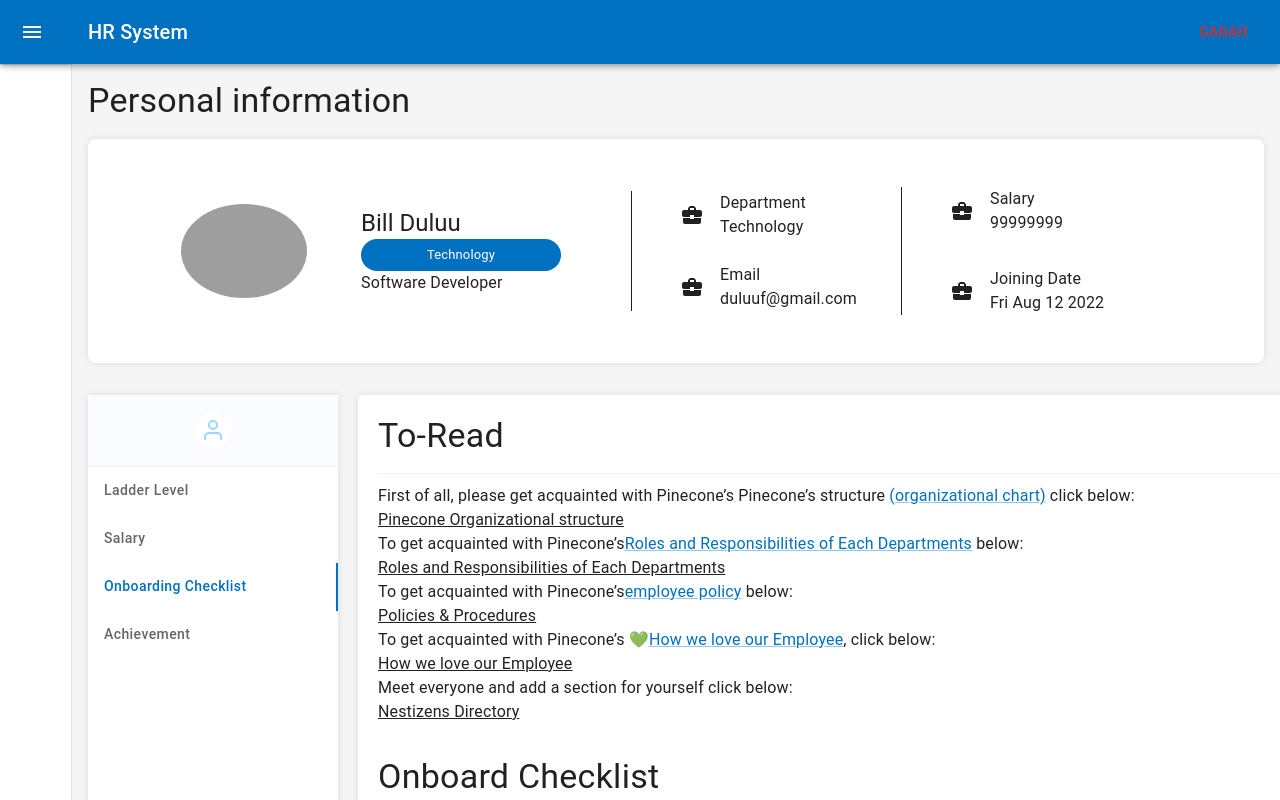
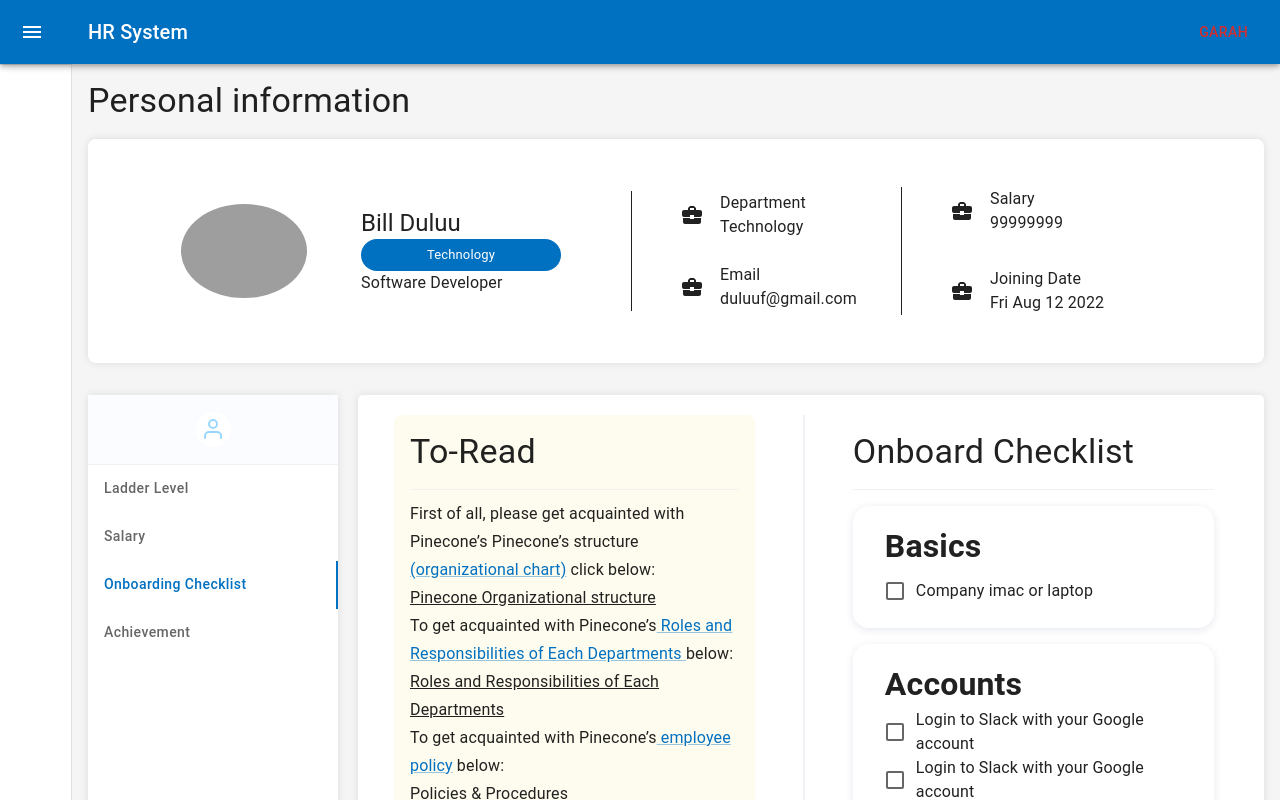
Before and after one commit to nestsolutionsllc/nest-hr, a Next.js app in the folder frontend/: page /profile in a window 1280 px wide. Both pictures are taken after a click on the tab "Onboarding Checklist". Built offline with nearby package versions, Linux system fonts and the light colour scheme; grey boxes are pictures that could not be loaded.

Commit message:
style(onboarding style): improved onboarding style

```diff
--- a/frontend/src/components/profile/Onboard.tsx
+++ /dev/null
@@ -1,31 +0,0 @@
-import { FC } from "react";
-import { Typography, Box } from "@mui/material";
-import CheckBoxForm from "./CheckBoxForm";
-import ReadGuide from "./ReadGuide";
-
-const styles = {
-  title: {
-    borderBottom: 1,
-    paddingBottom: 2,
-    borderColor: "#f0f2f5",
-  },
-  container: {
-    width: "71vw",
-    maxHeight: "85vh",
-    overflow: "auto",
-  },
-};
-
-const Onboard: FC = () => {
-  return (
-    <Box sx={styles.container}>
-      <ReadGuide />
-      <Typography variant="h4" sx={styles.title}>
-        Onboard Checklist
-      </Typography>
-      <CheckBoxForm />
-    </Box>
-  );
-};
-
-export default Onboard;
--- a/frontend/src/components/profile/VerticalTabs.tsx
+++ b/frontend/src/components/profile/VerticalTabs.tsx
@@ -2,7 +2,7 @@ import { FC, ReactNode, SyntheticEvent, useState } from "react";
 import { Tabs, Tab, Box, Stack } from "@mui/material";
 import Ladder from "./Ladder";
 import Salary from "./Salary";
-import Onboard from "./Onboard";
+import Onboard from "./onboarding/Onboard";
 import Achievement from "./achievement";
 
 const tabItems = [
--- a/frontend/src/components/profile/mockData.ts
+++ b/frontend/src/components/profile/mockData.ts
@@ -1,4 +1,4 @@
-import { InfoType, SkillItemType, CertificateItemType, AwardItemType, MockType } from "./type";
+import { InfoType, SkillItemType, CertificateItemType, AwardItemType, CheckListMockType } from "./type";
 
 export const INFO_MOCK_DATA: InfoType = {
   lastName: "Bill",
@@ -12,7 +12,7 @@ export const INFO_MOCK_DATA: InfoType = {
     "https://w7.pngwing.com/pngs/340/946/png-transparent-avatar-user-computer-icons-software-developer-avatar-child-face-heroes.png",
 };
 
-export const MOCK_DATA: MockType = {
+export const CHECKLIST_MOCK_DATA: CheckListMockType = {
   name: "Developer",
   checklists: [
     {
--- a/frontend/src/components/profile/CheckBoxForm.tsx
+++ b/frontend/src/components/profile/onboarding/CheckBoxForm.tsx
@@ -1,27 +1,35 @@
-import { Box, Button } from "@mui/material";
+import { Box, Button, Typography } from "@mui/material";
 import { FC, useState } from "react";
 import { CheckBoxList } from "./CheckBoxList";
-import { MOCK_DATA } from "./mockData";
-import { CheckListType } from "./types";
+import { CHECKLIST_MOCK_DATA } from "../mockData";
+import { CheckListType } from "../type";
 
 const styles = {
   buttonsContainer: {
     width: "55%",
     display: "flex",
+    marginTop: 4,
+  },
+  title: {
+    borderBottom: 1,
+    paddingBottom: 2,
+    borderColor: "#f0f2f5",
     marginTop: 2,
   },
 };
 
 const CheckBoxForm: FC = () => {
-  const [realTimeCheckList, setRealTimeCheckList] = useState<CheckListType[]>(MOCK_DATA.checklists);
+  const [realTimeCheckList, setRealTimeCheckList] = useState<CheckListType[]>(CHECKLIST_MOCK_DATA.checklists);
 
   const resetCheckList = () => {
-    setRealTimeCheckList(MOCK_DATA.checklists);
-    console.log(MOCK_DATA.checklists);
+    setRealTimeCheckList(CHECKLIST_MOCK_DATA.checklists);
   };
 
   return (
     <Box>
+      <Typography variant="h4" sx={styles.title}>
+        Onboard Checklist
+      </Typography>
       {realTimeCheckList.map((checklist, index) => {
         return (
           <CheckBoxList key={index} mainData={realTimeCheckList} setMainData={setRealTimeCheckList} index={index} />
--- a/frontend/src/components/profile/CheckBoxList.tsx
+++ b/frontend/src/components/profile/onboarding/CheckBoxList.tsx
@@ -1,15 +1,19 @@
 import { Box, FormGroup, FormControlLabel, Checkbox } from "@mui/material";
-import { FC } from "react";
-import { CheckBoxListProps, QuestionType, CheckListType } from "./types";
+import { FC, useState, useEffect } from "react";
+import { CheckBoxListProps, QuestionType, CheckListType } from "../type";
 
 const styles = {
   container: {
-    marginTop: 4,
+    marginTop: 2,
+    boxShadow: "0 2px 8px 0 rgb(5 34 97 / 10%)",
+    borderRadius: 4,
+    paddingLeft: 4,
+    paddingTop: 2,
+    paddingBottom: 2,
   },
   title: {
     fontWeight: "bold",
     fontSize: 32,
-    marginBottom: 2,
   },
 };
 
@@ -17,6 +21,17 @@ export const CheckBoxList: FC<CheckBoxListProps> = ({ mainData, setMainData, ind
   const currentCheckList = mainData[index];
   const title = currentCheckList.type;
   const nestedQuestions = currentCheckList.questions;
+  const [allCompleted, setAllCompleted] = useState(false);
+
+  useEffect(() => {
+    setAllCompleted(true);
+
+    currentCheckList.questions.map(question => {
+      if (!question.checked) setAllCompleted(false);
+      return question;
+    });
+  }, [currentCheckList]);
+
   const updateCheckList = (checkedIndex: number) => {
     const newCheckListQuestions: QuestionType[] = currentCheckList.questions.map((nestedQuestion, i) => {
       if (i === checkedIndex) {
@@ -37,12 +52,20 @@ export const CheckBoxList: FC<CheckBoxListProps> = ({ mainData, setMainData, ind
       }
       return checklist;
     });
+
     setMainData(newMainData);
   };
 
   return (
     <Box sx={styles.container}>
-      <Box sx={styles.title}>{title}</Box>
+      <Box
+        sx={[
+          styles.title,
+          { textDecoration: allCompleted ? "line-through" : "none", opacity: allCompleted ? "0.5" : "1" },
+        ]}
+      >
+        {title}
+      </Box>
       <FormGroup>
         {nestedQuestions.map((nestedQuestion, questionIndex) => {
           const { checked } = nestedQuestion;
--- /dev/null
+++ b/frontend/src/components/profile/onboarding/Onboard.tsx
@@ -0,0 +1,34 @@
+import { FC } from "react";
+import { Box, Stack, Grid } from "@mui/material";
+import CheckBoxForm from "./CheckBoxForm";
+import ReadGuide from "./ReadGuide";
+
+const styles = {
+  line: {
+    width: "1px",
+    height: "90%",
+    marginLeft: 8,
+    marginRight: 6,
+    border: "1px solid #f0f2f5",
+  },
+};
+
+const Onboard: FC = () => {
+  return (
+    <Stack>
+      <Grid container>
+        <Grid item md={5}>
+          <ReadGuide />
+        </Grid>
+        <Grid item>
+          <Box sx={styles.line}></Box>
+        </Grid>
+        <Grid item md={5}>
+          <CheckBoxForm />
+        </Grid>
+      </Grid>
+    </Stack>
+  );
+};
+
+export default Onboard;
--- a/frontend/src/components/profile/ReadGuide.tsx
+++ b/frontend/src/components/profile/onboarding/ReadGuide.tsx
@@ -14,6 +14,11 @@ const styles = {
     marginBottom: 32,
     display: "grid",
     gap: 10,
+    width: "100%",
+    backgroundColor: "rgb(254, 251, 239)",
+    padding: 16,
+    marginLeft: 16,
+    borderRadius: 8,
   },
 };
 
@@ -23,7 +28,7 @@ const ReadGuide: FC = () => {
       <Typography sx={styles.title} variant="h4">
         To-Read
       </Typography>
-      <Typography variant="body1">
+      <Typography variant="subtitle1">
         First of all, please get acquainted with Pinecone’s Pinecone’s structure <Link>(organizational chart)</Link>{" "}
         click below:
         <Link
@@ -34,7 +39,7 @@ const ReadGuide: FC = () => {
           Pinecone Organizational structure
         </Link>
         To get acquainted with Pinecone’s
-        <Link>Roles and Responsibilities of Each Departments</Link> below:
+        <Link> Roles and Responsibilities of Each Departments </Link> below:
         <Link
           color="inherit"
           sx={styles.newLine}
@@ -43,7 +48,7 @@ const ReadGuide: FC = () => {
           Roles and Responsibilities of Each Departments
         </Link>
         To get acquainted with Pinecone’s
-        <Link>employee policy</Link> below:
+        <Link> employee policy</Link> below:
         <Link
           color="inherit"
           sx={styles.newLine}
--- a/frontend/src/components/profile/type.ts
+++ b/frontend/src/components/profile/type.ts
@@ -44,7 +44,7 @@ export type CheckBoxListProps = {
   index: number;
 };
 
-export type MockType = {
+export type CheckListMockType = {
   name: string;
   checklists: Array<CheckListType>;
 };
```
Also changed, not shown: frontend/src/components/profile/types.ts (deleted, +0 -33 lines).
